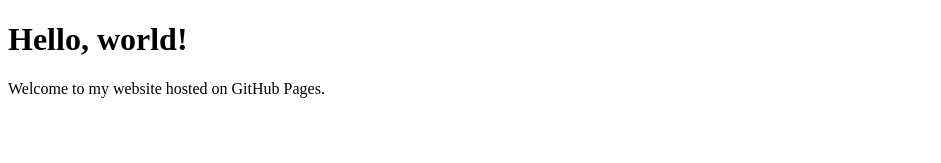
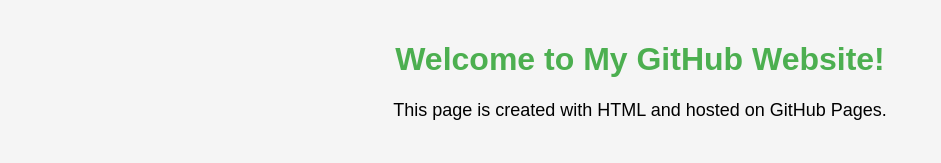
Before and after one commit to SANCHANA77/san-new-website, a plain HTML site: page index.html in a window 1280 px wide. Shown: the whole page, without its empty margins (0-941 px from the left). Drawn offline with Linux system fonts and the light colour scheme.

Commit message:
Update index.html

```diff
--- a/index.html
+++ b/index.html
@@ -1,10 +1,27 @@
 <!DOCTYPE html>
-<html>
-  <head>
-    <title>My GitHub Website</title>
-  </head>
-  <body>
-    <h1>Hello, world!</h1>
-    <p>Welcome to my website hosted on GitHub Pages.</p>
-  </body>
+<html lang="en">
+<head>
+  <meta charset="UTF-8">
+  <meta name="viewport" content="width=device-width, initial-scale=1">
+  <title>My GitHub Website</title>
+  <style>
+    body {
+      font-family: Arial, sans-serif;
+      background-color: #f5f5f5;
+      margin: 0;
+      padding: 20px;
+      text-align: center;
+    }
+    h1 {
+      color: #4CAF50;
+    }
+    p {
+      font-size: 18px;
+    }
+  </style>
+</head>
+<body>
+  <h1>Welcome to My GitHub Website!</h1>
+  <p>This page is created with HTML and hosted on GitHub Pages.</p>
+</body>
 </html>
```
